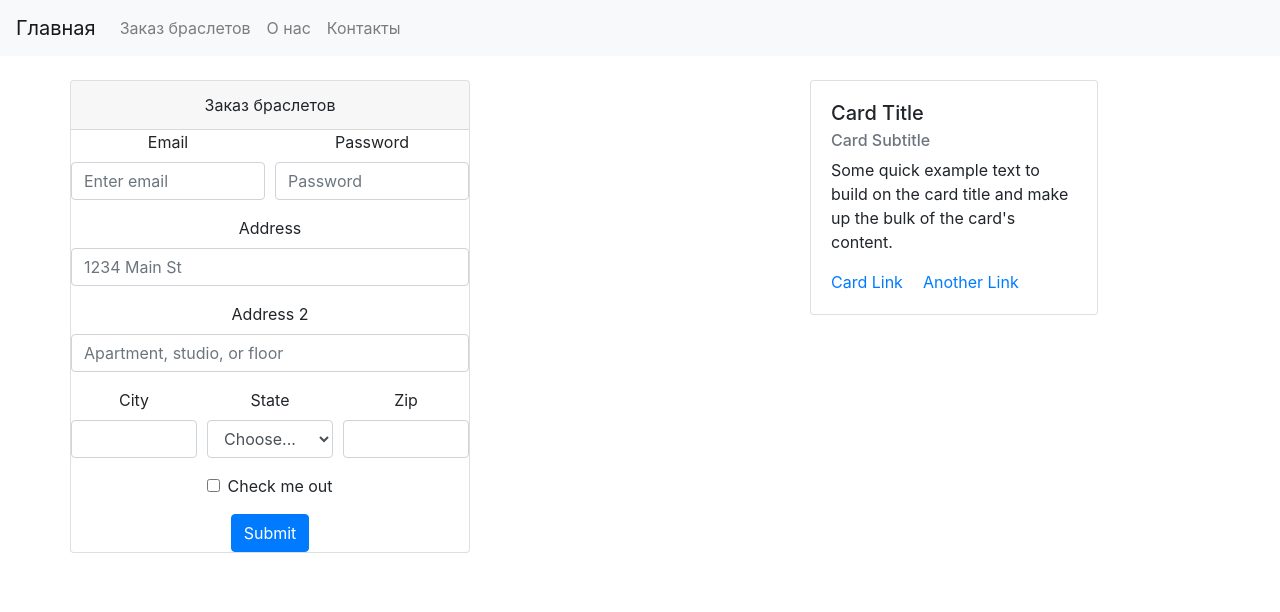
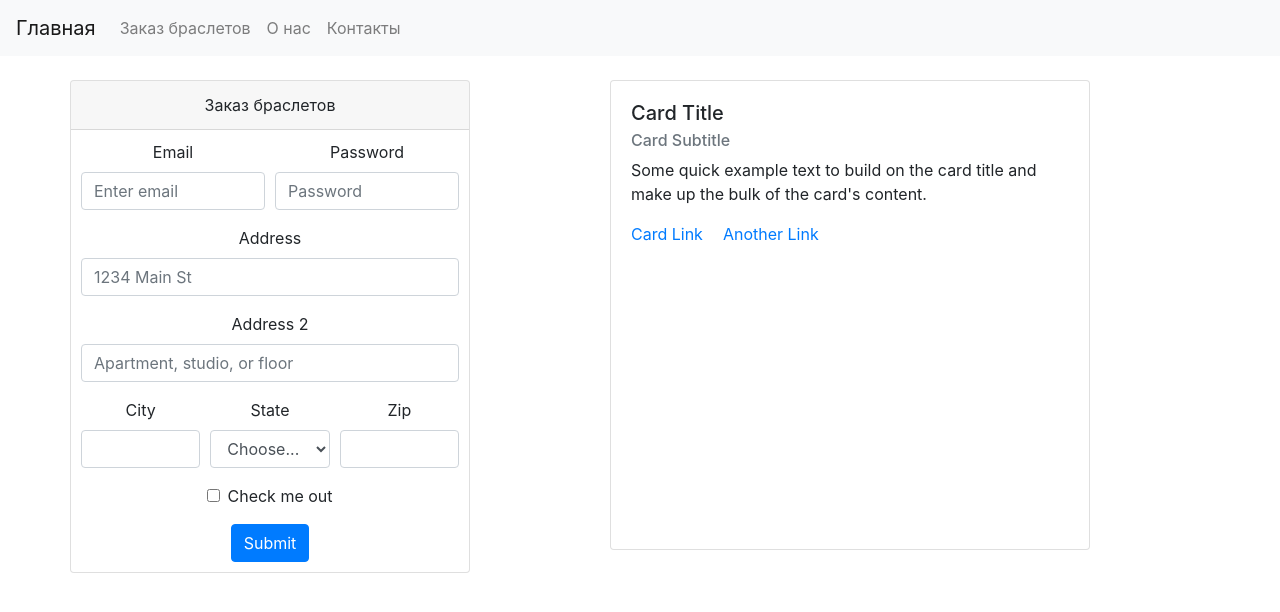
Before and after one commit to asselyer/KBTUReactJS, a React (Create React App) app: page /1 in a window 1280 px wide. Shown: the top 612 px of the page. Built offline with nearby package versions, Linux system fonts and the light colour scheme.

Commit message:
assel 2 commit

```diff
--- a/src/App.css
+++ b/src/App.css
@@ -6,7 +6,7 @@
   float: left;
 }
 .right{
-  width: 400px;
+  width: 600px;
   float: right;
 }
 .App-logo {
--- a/src/components/Order.js
+++ b/src/components/Order.js
@@ -11,8 +11,8 @@ class Order extends Component {
 
       <Card className="text-center">
         <Card.Header>Заказ браслетов</Card.Header>
-      <Form>
-  <Form.Row>
+      <Form style={{padding: '10px'}}>
+  <Form.Row >
     <Form.Group as={Col} controlId="formGridEmail">
       <Form.Label>Email</Form.Label>
       <Form.Control type="email" placeholder="Enter email" />
@@ -65,7 +65,7 @@ class Order extends Component {
 </Card>
 </Row>
 <Row className="right">
-<Card style={{ width: '18rem' }}>
+<Card style={{ width: '30rem', height: '470px' }}>
   <Card.Body>
     <Card.Title>Card Title</Card.Title>
     <Card.Subtitle className="mb-2 text-muted">Card Subtitle</Card.Subtitle>
```
